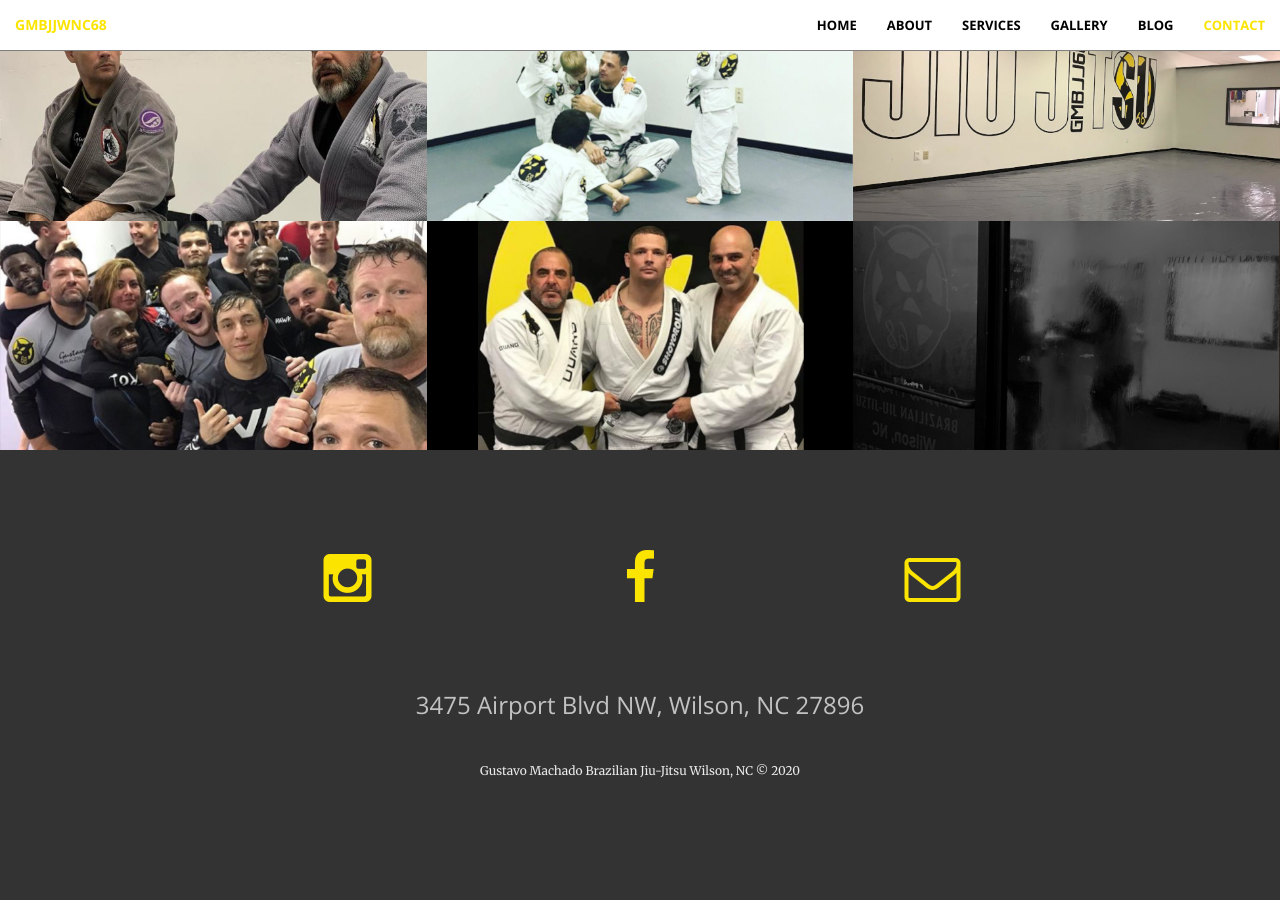
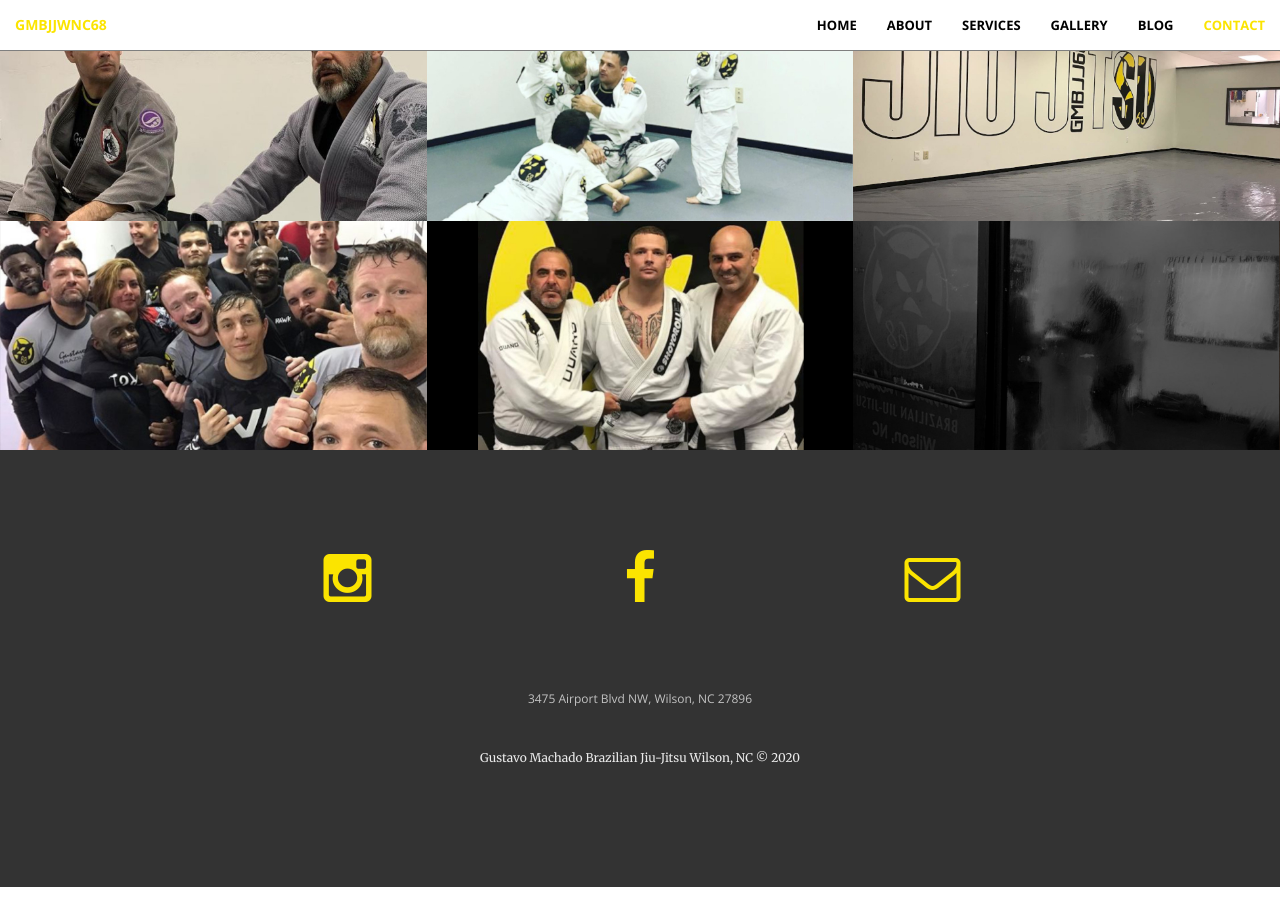
Before and after one commit to gmbjjwnc68/gmbjjwnc68.github.io, a Jekyll site: the page built from index.html, in a window 1280 px wide and 900 px high, scrolled down 2455 px. Built offline with Jekyll 4.4.1, drawn with Linux system fonts in a browser that asks for light colours.

Commit message:
Change address to h6

```diff
--- a/_includes/contact.html
+++ b/_includes/contact.html
@@ -35,7 +35,7 @@
                 <hr class="gray">
                 <hr class="gray">
                 <a target="_blank" rel="noopener noreferrer" href="https://www.google.com/maps/place/Gustavo+Machado+Brazilian+Jiu+Jitsu+Wilson,+NC/@35.7656169,-77.9483881,15z/data=!4m2!3m1!1s0x0:0x9ceee373f6d7056f?sa=X&ved=2ahUKEwj896PpmNDtAhXDrVkKHbkODQsQ_BIwCnoECBUQAw">
-                    <h3 class="text-faded">3475 Airport Blvd NW, Wilson, NC 27896</h3>
+                    <h6 class="text-faded">3475 Airport Blvd NW, Wilson, NC 27896</h6>
                 </a>
                 <hr class="gray">
                 <p class="text-faded2">Gustavo Machado Brazilian Jiu-Jitsu Wilson, NC © 2020</p>
```
